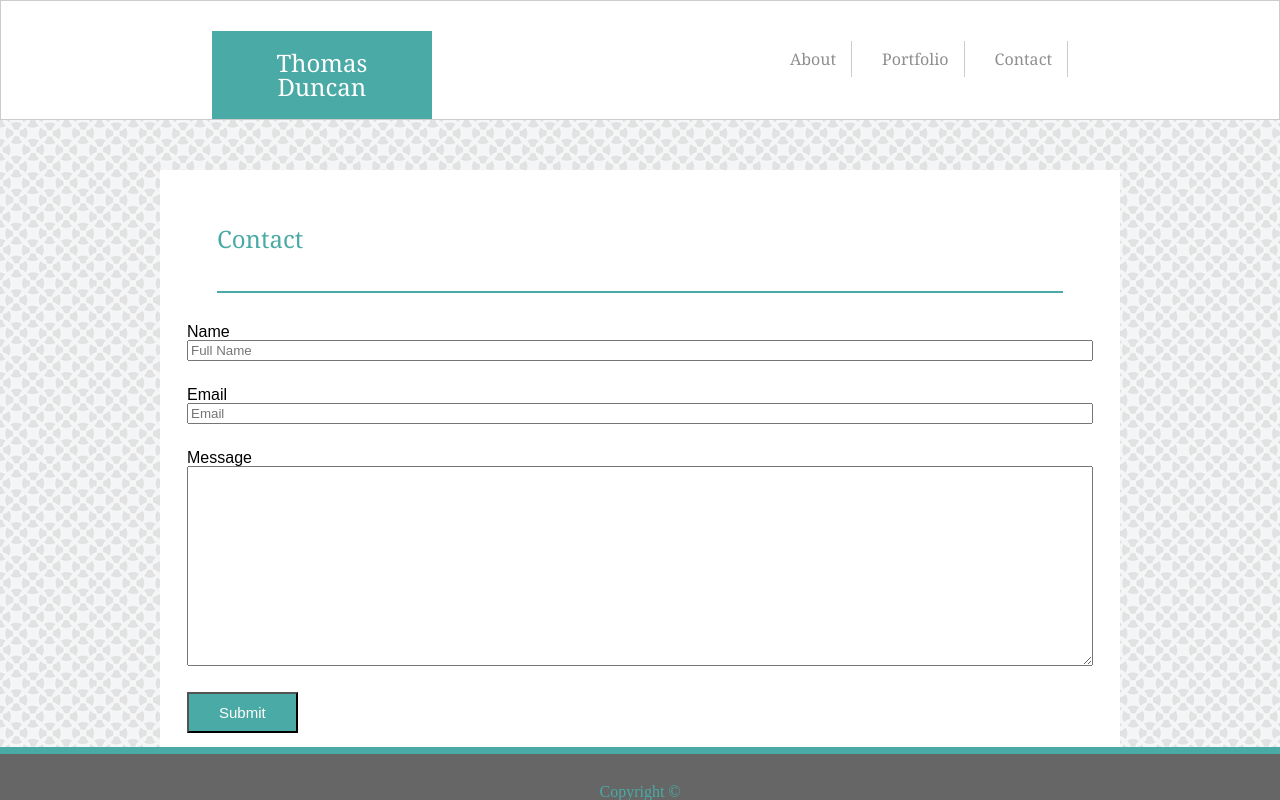
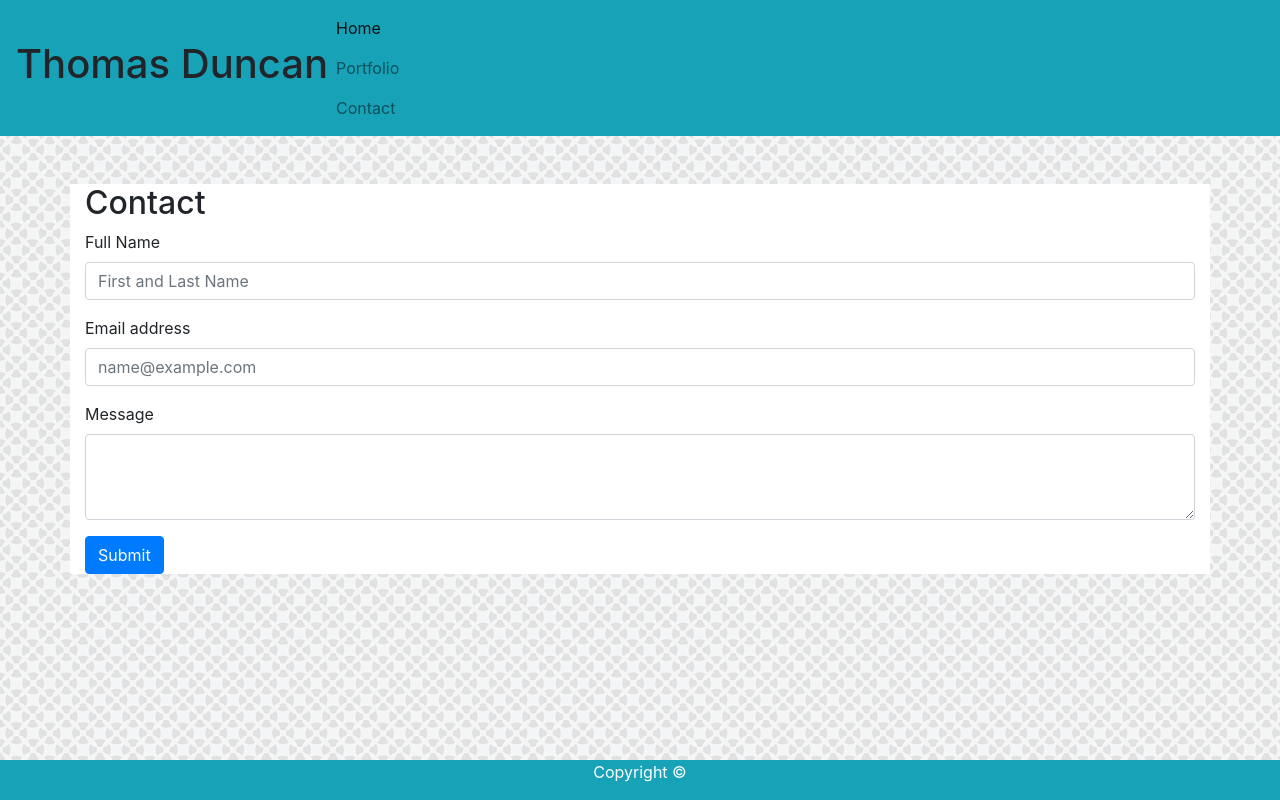
Before and after one commit to Andydun9/Bootstrap-Portfolio, a plain HTML site: page contact.html in a window 1280 px wide. Drawn offline with nearby package versions, Linux system fonts and the light colour scheme.

Commit message:
work in progress

```diff
--- a/contact.html
+++ b/contact.html
@@ -4,56 +4,78 @@
 <head>
   <meta charset="UTF-8">
   <title>Thomas Duncan</title>
-  <link href="assets/reset.css" rel="stylesheet" type="text/css">
-  <link href="assets/style.css" rel="stylesheet" type="text/css">
+
+    <link rel="stylesheet"
+    href="https://stackpath.bootstrapcdn.com/bootstrap/4.1.1/css/bootstrap.min.css"
+    integrity="sha384-WskhaSGFgHYWDcbwN70/dfYBj47jz9qbsMId/iRN3ewGhXQFZCSftd1LZCfmhktB"
+     crossorigin="anonymous">
 
     </head>
-            <section class=content-wrapper>
-    <header>
-    <h1 id="heading">Thomas Duncan</h1>
-        <a class="links" href="contact.html">Contact</a>
-        <a href="portfolio.html">Portfolio</a>
-        <a href="index.html">About</a>
+
+        <header>
+       <nav class="navbar navbar-expand-lg navbar-light bg-info">
+  <h1>Thomas Duncan</h1>
+  <button class="navbar-toggler" type="button" data-toggle="collapse" data-target="#navbarNav" aria-controls="navbarNav" aria-expanded="false" aria-label="Toggle navigation">
+    <span class="navbar-toggler-icon"></span>
+  </button>
+  <div class="collapse navbar-collapse" id="navbarNav">
+    <ul class="navbar-nav">
+        <div class="text-left">
+      <li class="nav-item active">
+        <a class="nav-link" href="index.html">Home</a>
+      </li>
+      <li class="nav-item">
+        <a class="nav-link" href="portfolio.html">Portfolio</a>
+      </li>
+      <li class="nav-item">
+        <a class="nav-link" href="contact.html">Contact<span class="sr-only">(current)</span></a>
+      </li>
+      <li class="nav-item">
+
+      </li>
+        </div>
+    </ul>
+  </div>
+</nav>
+    </header>
+
+    <body background="images/circles-dark.png">
+        <div class="container" style="background-color: white">
 
 
+    <section class="main-content mt-5">
+  <h2>Contact</h2>
 
-    </header>
-   <body>
-    <section class="main-content">
-  <h2>Contact</h2>
-        <!-- need to find out how to get the name to line up to text box-->
+         <!--form-->
+
         <form>
-      <fieldset>
+  <div class="form-group">
+    <label for="exampleFormControlInput1">Full Name</label>
+    <input type="text" class="form-control" id="exampleFormControlInput1" placeholder="First and Last Name">
+  </div>
 
-          <label class="name">
-              <h3>Name</h3>
-          <input type="text" name="name" placeholder="Full Name" required>
-          </label>
+  <div class="form-group">
+      <label for="exampleFormControlInput1">Email address</label>
+    <input type="email" class="form-control" id="exampleFormControlInput1" placeholder="name@example.com">
 
-          <label class="name">
-              <h3>Email</h3>
-              <input type="email" name="email" placeholder="Email" required>
-          </label>
+  </div>
 
-          <label class="name">
-              <h3>Message</h3>
-          <textarea name="message"></textarea>
-          </label>
+  <div class="form-group">
+    <label for="exampleFormControlTextarea1">Message</label>
+    <textarea class="form-control" id="exampleFormControlTextarea1" rows="3"></textarea>
+  </div>
+</form>
+        <button type="button" class="btn btn-primary">Submit</button>
+            </section></div>
+        </body>
+ <footer style="background-color: teal">
+     <div class="fixed-bottom bg-info">
 
-            </fieldset>
-
-        </form>
-
-        <button type="btn">Submit</button>
-       </section>
-
-        </body>
+             <p class="text-white text-center">Copyright &copy;</p>
 
 
-
- <footer class="clear-fix">
-    Copyright &copy;
+         </div>
 
     </footer>
-    </section>
+
 </html>
```
Also changed, not shown: index.html (+60 -21 lines), portfolio.html (+60 -30 lines), images/Thomas.jpg (renamed from images/10526038_10204202799888930_6473141794900696586_n.jpg).
